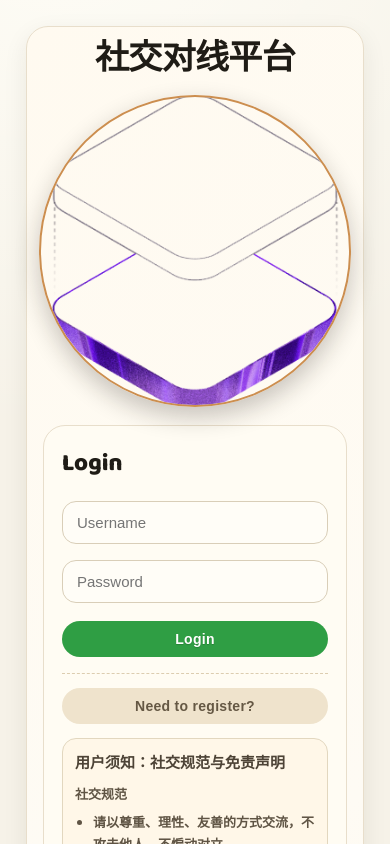
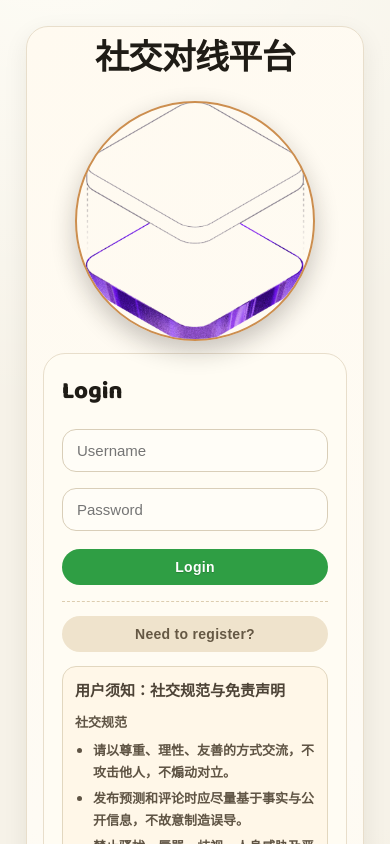
Before and after one commit to meltree00-Mal/social-debate-platform, a React (Vite) app: page / in a window 390 px wide. Shown: the top 844 px of the page. Built offline with nearby package versions, Linux system fonts and the light colour scheme.

Commit message:
fix: improve mobile homepage logo rendering

```diff
--- a/src/App.css
+++ b/src/App.css
@@ -40,11 +40,24 @@ h1 {
 
 .home-logo {
   width: min(320px, 80vw);
-  aspect-ratio: 1 / 1;
+  height: min(320px, 80vw);
+  display: block;
   object-fit: cover;
+  object-position: center;
   border-radius: 50%;
   border: 2px solid #cc8e4f;
   box-shadow: 0 10px 24px rgba(24, 22, 18, 0.24);
+}
+
+@media (max-width: 640px) {
+  .home-logo-wrap {
+    margin: 0 0 12px;
+  }
+
+  .home-logo {
+    width: min(240px, 68vw);
+    height: min(240px, 68vw);
+  }
 }
 
 .header,
```
